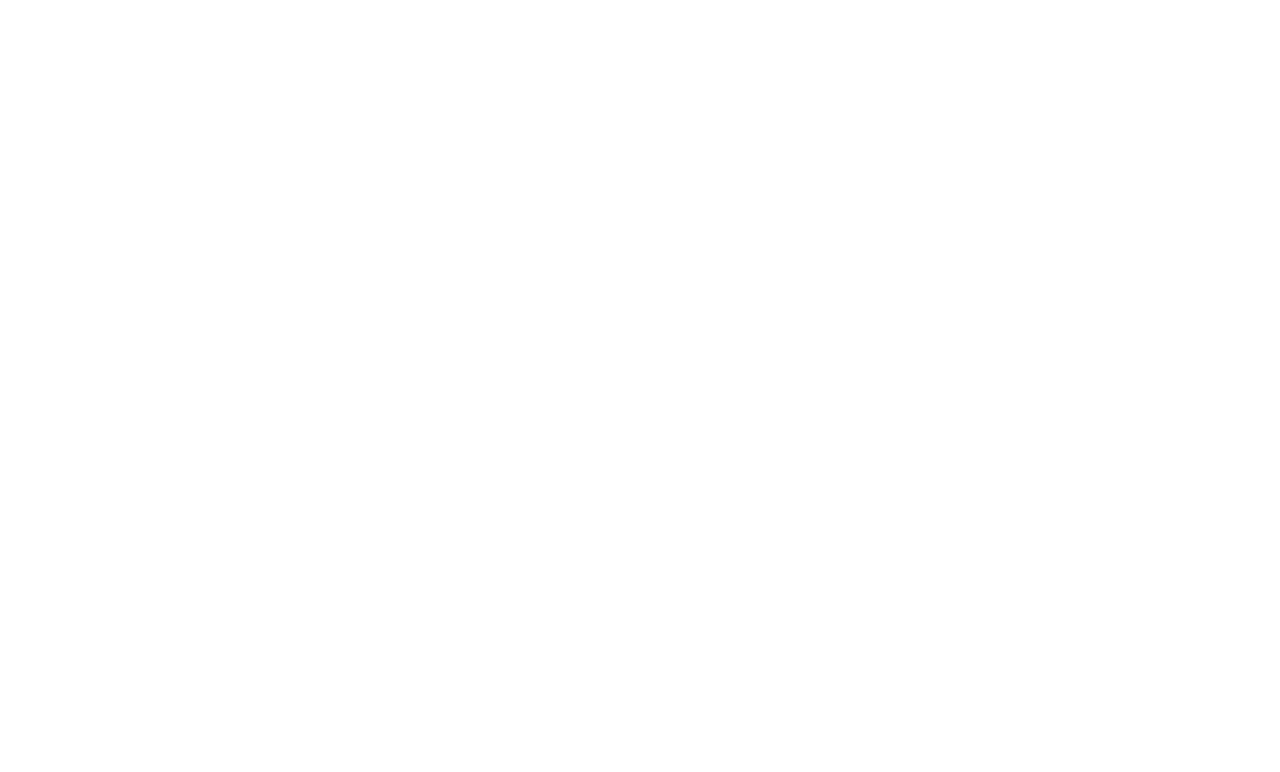
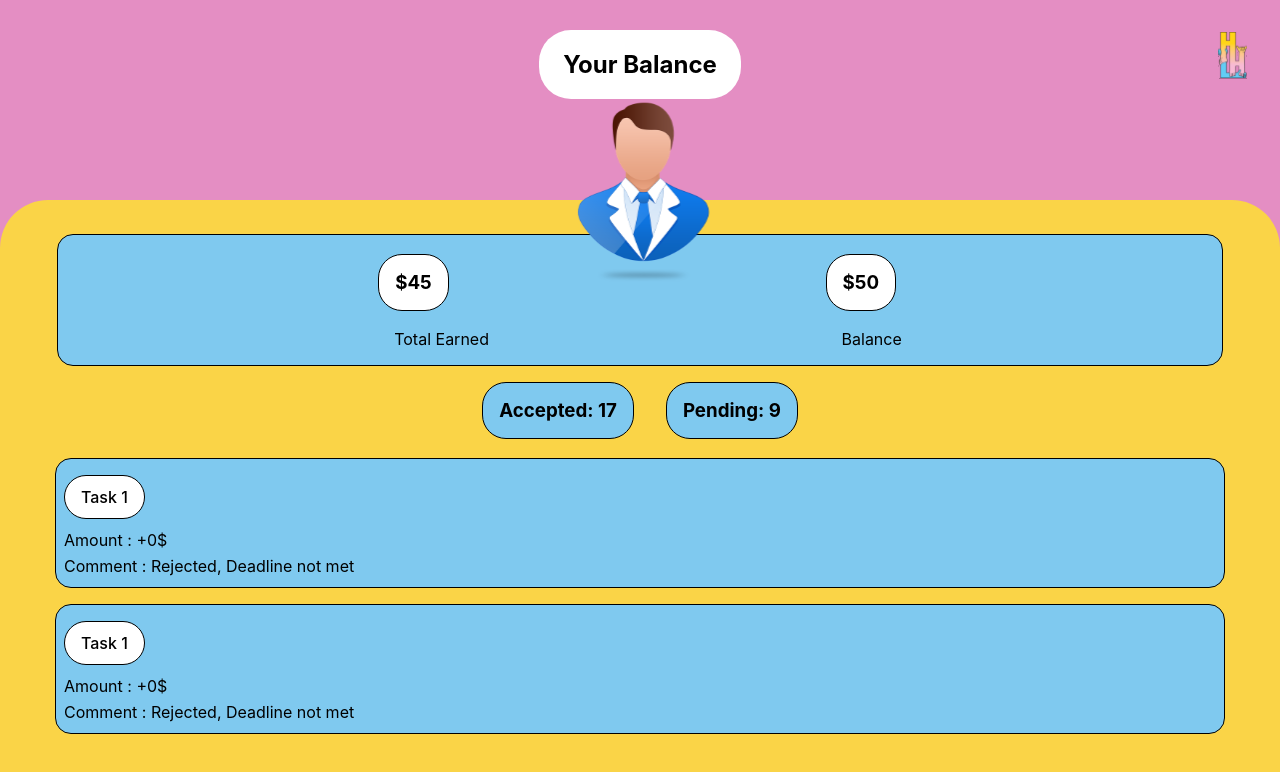
Before and after one commit to Baazigar007/HLHCampusProgram, a React (Create React App) app: page /balance in a window 1280 px wide. Before the commit this address had no page. Shown: the top 772 px of the page. Built offline with nearby package versions, Linux system fonts and the light colour scheme.

Commit message:
added complete pastsubmission and bal

```diff
--- a/src/App.js
+++ b/src/App.js
@@ -4,6 +4,8 @@
 import AdminDashboard from './pages/admin/AdminDashboard/AdminDashboard';
 import BulkTasks from './pages/admin/BulkTasks/BulkTasks';
 import ProfilePage from './pages/Login/Profile';
+import PastSubmission from './pages/Login/PastSubmission';
+import Balance from './pages/Login/Balance';
 
 function App() {
   return (
@@ -13,6 +15,8 @@
       <Route path="/admin/" element={<AdminDashboard/>}/>
       <Route path="/admin/bulktasks" element={<BulkTasks/>}/>
       <Route path="/profile" element={<ProfilePage/>} />
+      <Route path="/pastsubmission" element={<PastSubmission/>} />
+      <Route path="/balance" element={<Balance/>} />
     </Routes>
 </BrowserRouter>
   );
--- /dev/null
+++ b/src/components/BalanceTile/BalanceTile.css
@@ -0,0 +1,38 @@
+.tile-box{
+    display: flex;
+   justify-content: center;
+   width: 100vw;
+   margin-top: 1rem;
+}
+
+.tile-right{
+    width: 90%;
+    height: max-content;
+    background-color: #7FC9EF;
+   padding-left: 0.5rem;
+   display: flex;
+   align-items: center;
+   justify-content: space-between;
+   border: 1px solid black;
+   border-radius: 1rem;
+   padding-right: 0.5rem;
+   line-height: 10px;
+}
+
+.tile-info-head{
+    margin-top: 1rem;
+    width: fit-content;
+    background-color: white;
+    padding: 1rem;
+    font-weight: 500;
+
+    border-radius: 2rem;
+    border: solid black 1px;
+}
+/*
+@media screen and (max-width: 600px) {
+    .tile-info-head{
+
+    }
+
+} */
--- /dev/null
+++ b/src/components/BalanceTile/BalanceTile.jsx
@@ -0,0 +1,20 @@
+import "./BalanceTile.css"
+const BalanceTile= (props) =>{
+    return (
+        <>
+            <div className="tile-box">
+
+                <div className="tile-right">
+                    <div className="tile-info">
+                        <p className="tile-info-head">Task 1</p>
+                        <p>Amount : +0$</p>
+                        <p>Comment : Rejected, Deadline not met</p>
+                    </div>
+
+                </div>
+            </div>
+        </>
+    )
+}
+
+export default BalanceTile;
--- /dev/null
+++ b/src/components/PastSubmissionTile/PastSubmissionTile.css
@@ -0,0 +1,20 @@
+.tile-box{
+    display: flex;
+   justify-content: center;
+   width: 100vw;
+    margin-top: 1rem;
+}
+
+.tile-right{
+    width: 90%;
+    height: max-content;
+    background-color: #7FC9EF;
+   padding-left: 0.5rem;
+   display: flex;
+   align-items: center;
+   justify-content: space-between;
+   border: 1px solid black;
+   border-radius: 1rem;
+   padding-right: 0.5rem;
+   line-height: 10px;
+}
--- /dev/null
+++ b/src/components/PastSubmissionTile/PastSubmissionTile.jsx
@@ -0,0 +1,21 @@
+
+import "./PastSubmissionTile.css"
+const PastSubmissionTile= (props) =>{
+    return (
+        <>
+            <div className="tile-box">
+
+                <div className="tile-right">
+                    <div className="tile-info">
+                        <p>Task 1</p>
+                        <p>Status : Accepted</p>
+                        <p>Comment : Great Work!!</p>
+                    </div>
+
+                </div>
+            </div>
+        </>
+    )
+}
+
+export default PastSubmissionTile;
--- /dev/null
+++ b/src/pages/Login/Balance.css
@@ -0,0 +1,115 @@
+/* PAST SUBMISSION STYLING */
+
+
+/* .submitbody{
+    width: 100%;
+    height: 100vh;
+    background: linear-gradient(
+      to top,
+
+      #FAD447 0%,
+      #FAD447 75%,
+      #E48EC3 75%,
+      #E48EC3 100%
+    );
+
+} */
+
+.balancebody{
+    display: flex;
+    height: 50vh;
+    gap: 2rem;
+    flex-direction: column;
+    align-items: center;
+    background-color: #E48EC3;
+    padding: 0;
+    margin: 0;
+}
+
+
+.b-bottom{
+    height: 75%;
+    width: 100vw;
+    background-color: #FAD447;
+    border-radius: 3rem 3rem 0 0;
+    position: absolute;
+    bottom: 0;
+    left: 0;
+    display: flex;
+    align-items: center;
+    justify-content: center;
+    gap: 2rem;
+    flex-direction: column;
+}
+
+.bal-list{
+    margin-top: -3rem;
+}
+.p-image{
+    position: absolute;
+    top: -130px;
+
+}
+.b-head{
+    background-color: white;
+    border-radius: 2rem;
+   padding-left: 1.5rem;
+   padding-right: 1.5rem;
+   position: absolute;
+   top: 30px;
+}
+
+.bal-info{
+    margin-top: -2rem;
+    background-color:  #7FC9EF;
+    border: solid black 1px;
+    border-radius: 1rem;
+    display: flex;
+    width: 91%;
+    flex-direction: row;
+    justify-content: space-evenly;
+}
+.b-i-left{
+    padding-left: 1rem;
+    padding-right: 1rem;
+}
+.amt-box{
+    background-color: white;
+    width: fit-content;
+    padding:1rem;
+    border-radius: 1.5rem;
+    border: solid black 1px;
+    align-items: center;
+}
+.b-i-right{
+    padding-left: 1rem;
+    padding-right: 1rem;
+}
+.box-head{
+    padding-left: 1rem;
+
+}
+.submission-info{
+    display: flex;
+    flex-direction: row;
+}
+.status-box{
+    background-color: #7FC9EF;
+    width: fit-content;
+    padding:1rem;
+    border-radius: 1.5rem;
+    border: solid black 1px;
+    align-items: center;
+    margin-top: -1rem;
+}
+/*
+.submission-info{
+    /* margin-top: 2rem;
+    background-color:  #7FC9EF;
+    border: solid black 1px;
+    border-radius: 1rem;
+    display: flex;
+    width: 91%;
+    flex-direction: row;
+    justify-content: space-evenly;
+} */
--- /dev/null
+++ b/src/pages/Login/Balance.jsx
@@ -0,0 +1,68 @@
+import './Balance.css';
+import logo from '../../images/logo.svg';
+import avatar from '../../images/avatar.svg';
+import BalanceTile from '../../components/BalanceTile/BalanceTile';
+
+
+const Balance = () =>{
+    const wallet =[1,2];
+    return(
+        <>
+          <div className='balancebody'>
+        <img className="menu" src={logo} alt="" />
+         <div className='b-head'>
+                    <h2>Your Balance</h2>
+                   </div>
+
+            <div className='b-bottom'>
+                   <div className="p-image">
+                          <img src={avatar} alt ="pfp"/>
+                   </div>
+
+                   <div className='bal-info'>
+
+                      <div className='b-i-left'>
+                        <h3 className='amt-box'>$45</h3>
+                        <p className='box-head'>Total Earned</p>
+                      </div>
+
+                      <div className='b-i-right'>
+                        <h3 className='amt-box'>$50</h3>
+                        <p className='box-head'>Balance</p>
+                      </div>
+
+                   </div>
+
+                   <div className= 'submission-info'>
+
+                     <div className='b-i-left'>
+                       <h3 className='status-box'>Accepted: 17</h3>
+                     </div>
+
+                     <div className='b-i-right'>
+                       <h3 className='status-box'>Pending: 9</h3>
+                     </div>
+
+                  </div>
+
+                   <div className='bal-list'>
+                   {wallet.length === 0 ? (
+                                  <p>No Rewards!</p>
+                                   ) :
+                   wallet.map((item) => {
+                       return <BalanceTile />;
+                    })
+                   }
+
+
+
+                   </div>
+            </div>
+
+        </div>
+        </>
+    )
+
+}
+
+export default Balance;
--- /dev/null
+++ b/src/pages/Login/PastSubmission.css
@@ -0,0 +1,60 @@
+/* PAST SUBMISSION STYLING */
+
+
+/* .submitbody{
+    width: 100%;
+    height: 100vh;
+    background: linear-gradient(
+      to top,
+
+      #FAD447 0%,
+      #FAD447 75%,
+      #E48EC3 75%,
+      #E48EC3 100%
+    );
+
+} */
+
+.submitbody{
+    display: flex;
+    height: 50vh;
+    gap: 2rem;
+    flex-direction: column;
+    align-items: center;
+    background-color: #E48EC3;
+    padding: 0;
+    margin: 0;
+}
+
+
+.sb-bottom{
+    height: 75%;
+    width: 100vw;
+    background-color: #FAD447;
+    border-radius: 3rem 3rem 0 0;
+    position: absolute;
+    bottom: 0;
+    left: 0;
+    display: flex;
+    align-items: center;
+    justify-content: center;
+    gap: 2rem;
+    flex-direction: column;
+}
+
+.sumissions{
+    margin-top: 2rem;
+}
+.p-image{
+    position: absolute;
+    top: -130px;
+
+}
+.sb-head{
+    background-color: white;
+    border-radius: 2rem;
+   padding-left: 1.5rem;
+   padding-right: 1.5rem;
+   position: absolute;
+   top: 30px;
+}
--- /dev/null
+++ b/src/pages/Login/PastSubmission.jsx
@@ -0,0 +1,41 @@
+import './PastSubmission.css';
+import logo from '../../images/logo.svg';
+import avatar from '../../images/avatar.svg';
+import PastSubmissionTile from '../../components/PastSubmissionTile/PastSubmissionTile';
+
+const PastSubmission = () => {
+    let list =[1,2,3,4];
+    return(
+        <>
+        <div className='submitbody'>
+        <img className="menu" src={logo} alt="" />
+         <div className='sb-head'>
+                    <h2>Past Submission</h2>
+                   </div>
+
+            <div className='sb-bottom'>
+                   <div className="p-image">
+                          <img src={avatar} alt ="pfp"/>
+                   </div>
+
+                   <div className='sumissions'>
+                   {list.length === 0 ? (
+                                  <p>No submissions!</p>
+                                   ) :
+                   list.map((item) => {
+                       return <PastSubmissionTile />;
+                    })
+                   }
+
+
+                   </div>
+            </div>
+
+        </div>
+
+        </>
+    )
+
+}
+
+export default PastSubmission;
--- a/src/pages/Login/Profile.css
+++ b/src/pages/Login/Profile.css
@@ -1,21 +1,22 @@
-.loginbody{
+/*PROFILE STYLING*/
+
+/*BACKGROUND */
+.profilebody{
     display: flex;
-    height: 100vh;
+    height: 50vh;
     gap: 2rem;
     flex-direction: column;
     align-items: center;
-    /* justify-content: space-between; */
-    background-image: linear-gradient(#E48EC3 20%, #FAD447 80%);
-    /* background-color: #E48EC3; */
+    /* background-image: linear-gradient(#E48EC3 20%, #FAD447 80%); */
+    background-color: #E48EC3;
     padding: 0;
     margin: 0;
 }
 
-.logotext{
-    margin-top: 1rem;
-}
-.loginfields{
-    height: 72vh;
+
+/*INPUT FIELDS*/
+.profilefields{
+    height: 75%;
     width: 100vw;
     background-color: #FAD447;
     border-radius: 3rem 3rem 0 0;
@@ -30,20 +31,6 @@
     flex-direction: column;
 }
 
-/* .campus-text{
-    height: 50vh;
-    width: 100vw;
-    background-color: #7FC9EF;
-    border-radius: 3rem 3rem 0 0;
-    position: absolute;
-    z-index: 0;
-    bottom: 0;
-    left: 0;
-    display: flex;
-    justify-content: center;
-    font-size: 2rem;
-    font-family: serif;
-} */
 
 input{
     margin-left: 1rem;
@@ -58,7 +45,8 @@
     background-color: #7FC9EF;
 }
 
-.loginbtn{
+/* SAVE BUTTON*/
+.savebtn{
     display: flex;
     gap: 1rem;
     font-size: 1.2rem;
@@ -83,10 +71,7 @@
         font-size: 14px;
     }
 
-    .p-image{
-        margin-top: -15rem;
 
-    }
     .p-info{
         margin-top:-2rem;
     }
@@ -104,10 +89,7 @@
 }
 
 /* Profile image */
-.p-image{
-   top:0px;
 
-}
 /*headings*/
 .p-head{
 font-size: 20px;
@@ -117,3 +99,19 @@
 margin-top: 10px;
 margin-bottom: 0px;
 }
+
+
+.p-image{
+    position: absolute;
+    top: -130px;
+}
+
+
+.sb-head{
+    background-color: white;
+    border-radius: 2rem;
+   padding-left: 1.5rem;
+   padding-right: 1.5rem;
+   position: absolute;
+   top: 30px;
+}
--- a/src/pages/admin/AdminDashboard/AdminDashboard.css
+++ b/src/pages/admin/AdminDashboard/AdminDashboard.css
@@ -42,7 +42,7 @@
     height: 100%;
     display: flex;
     flex-direction: column;
-    justify-content: start;
+    flex: start;
     align-items: center;
 }
 
@@ -77,7 +77,7 @@
     display: grid;
     grid-template-columns: 1fr 1fr;
     grid-template-rows: auto auto;
-    justify-content: start;
+  flex: start;
     column-gap: 1rem;
     row-gap: 0.5rem;
 }
```
Also changed, not shown: src/pages/Login/Profile.jsx (+7 -5 lines).
